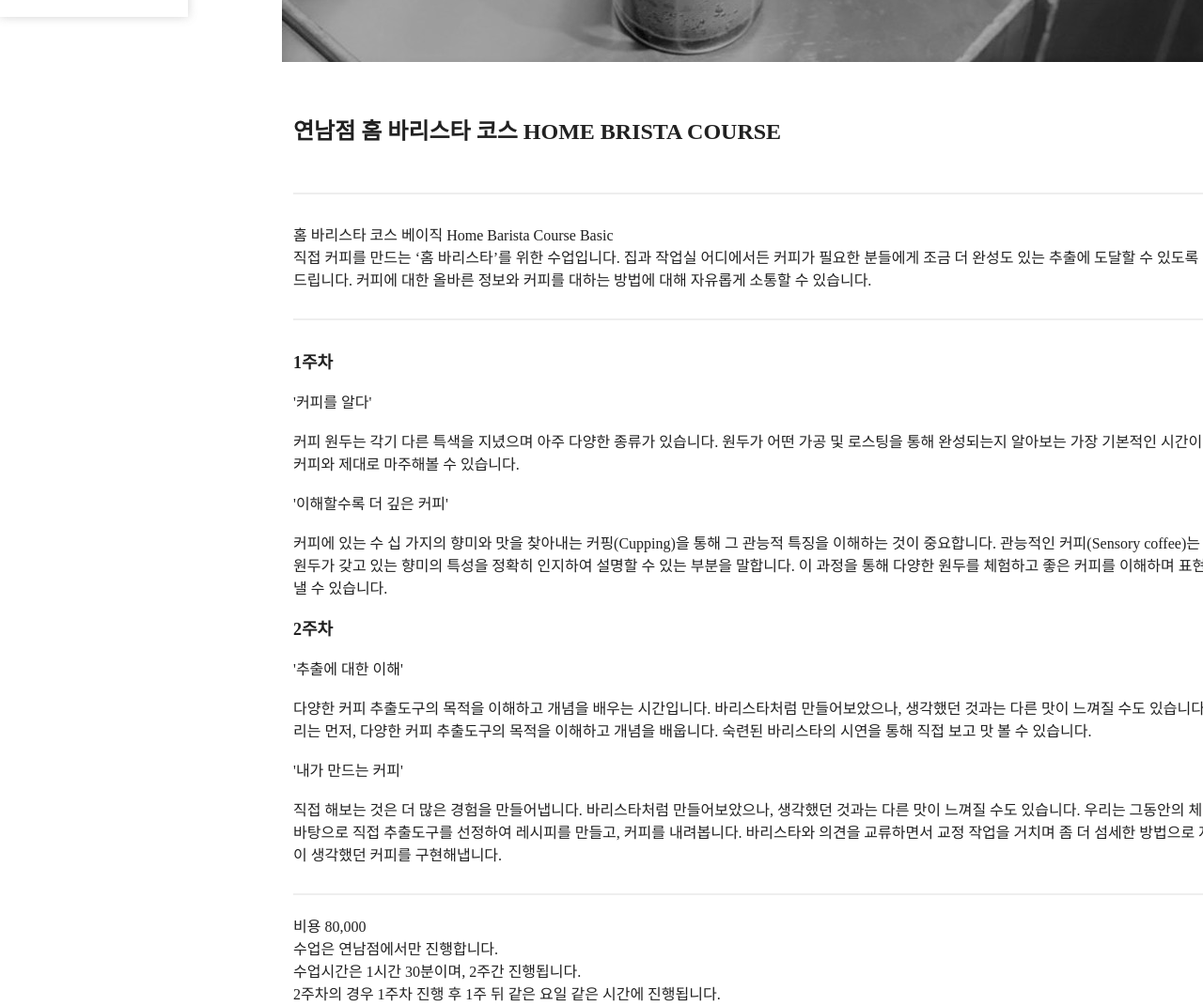
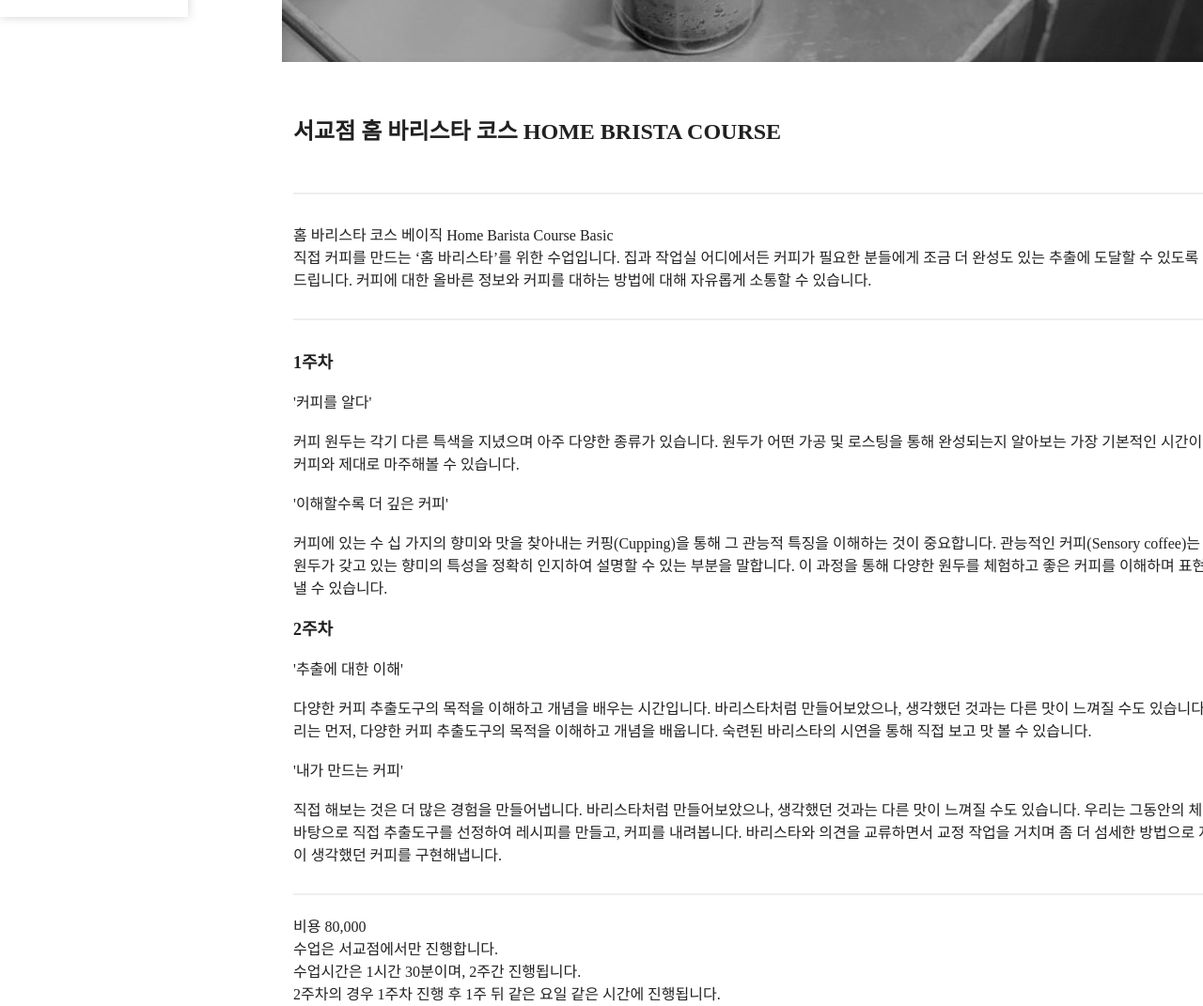
Before and after one commit to namni22/react_team_exam, a React (Create React App) app: page /class in a window 1280 px wide. Shown: the part 782-1853 px from the top of the page at 94% size. Built offline with nearby package versions, Linux system fonts and the light colour scheme.

Commit message:
서교점

```diff
--- a/src/component/class/Class.js
+++ b/src/component/class/Class.js
@@ -9,7 +9,7 @@ const Class = () => {
         </div>
         <div className="class-wrap">
           <div className="info-title">
-            연남점 홈 바리스타 코스 HOME BRISTA COURSE
+            서교점 홈 바리스타 코스 HOME BRISTA COURSE
           </div>
           <div className="info-content">
             <div>홈 바리스타 코스 베이직 Home Barista Course Basic</div>
@@ -70,7 +70,7 @@ const Class = () => {
           </div>
           <div className="info-price">
             <div>비용 80,000</div>
-            <div>수업은 연남점에서만 진행합니다.</div>
+            <div>수업은 서교점에서만 진행합니다.</div>
             <div>수업시간은 1시간 30분이며, 2주간 진행됩니다.</div>
             <div>
               2주차의 경우 1주차 진행 후 1주 뒤 같은 요일 같은 시간에
```
